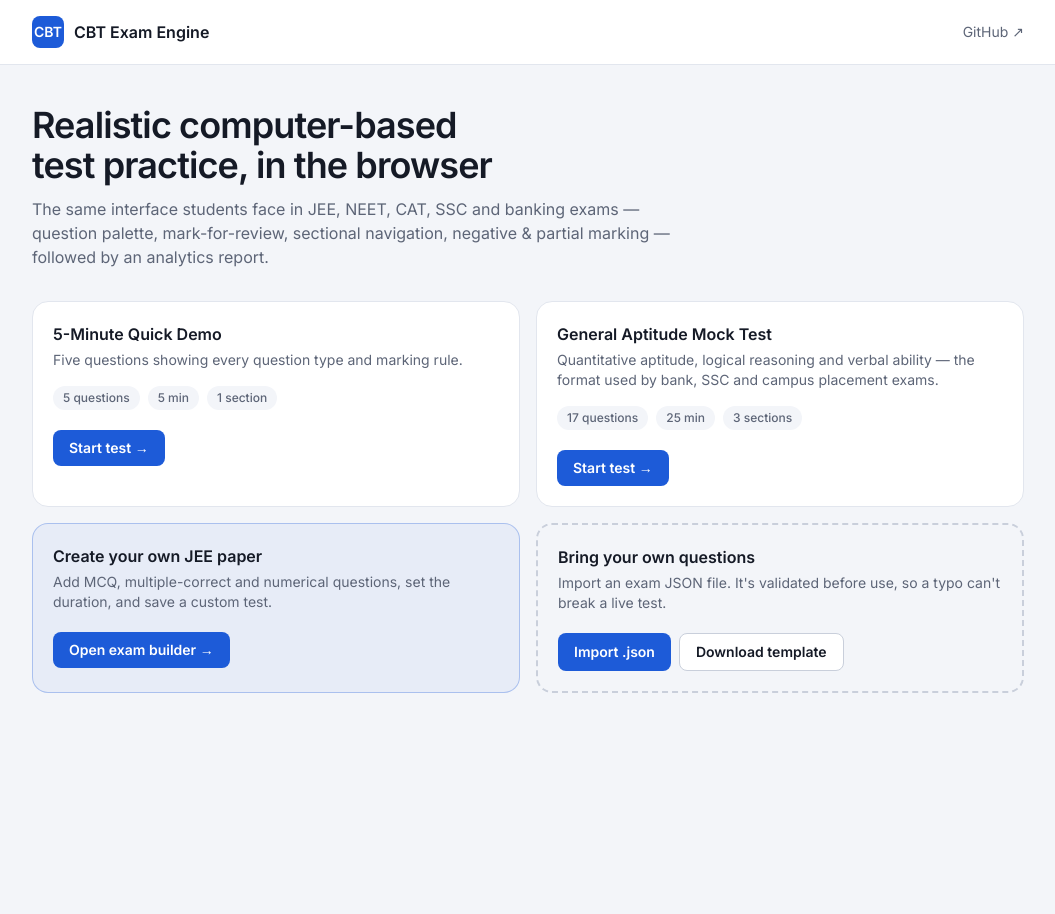
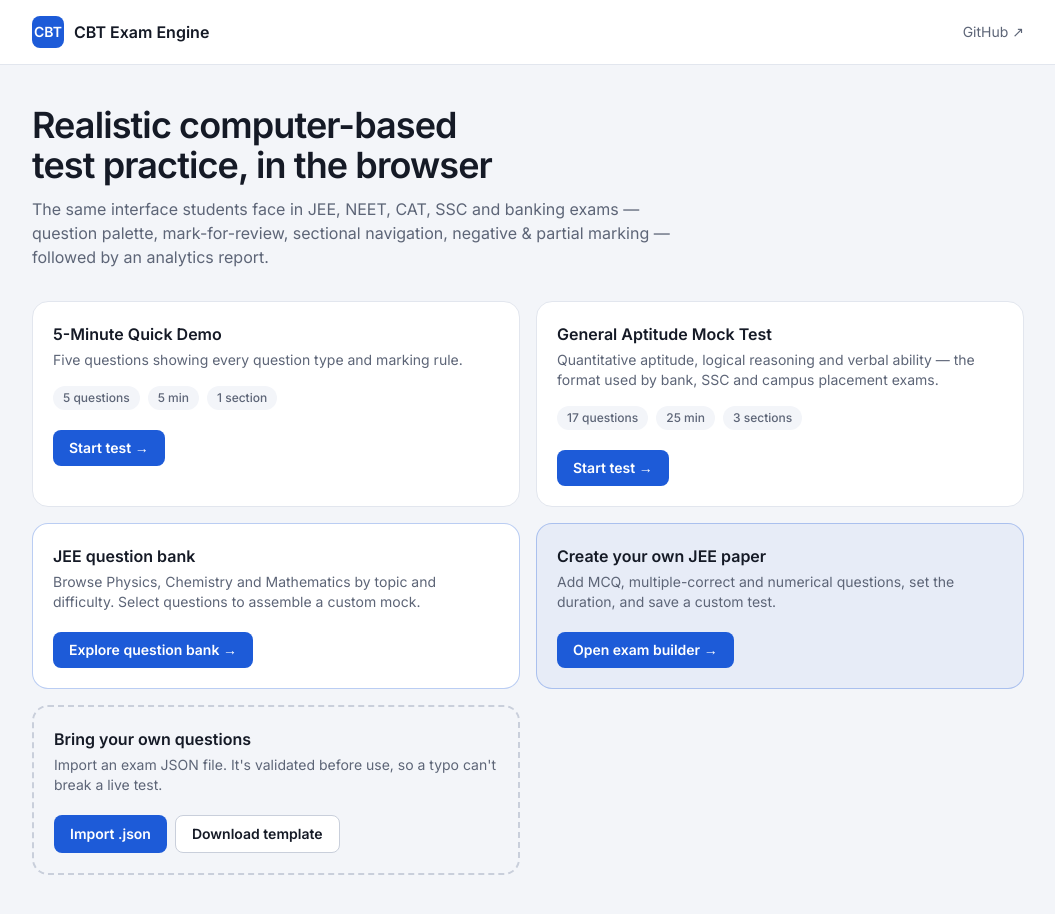
Before and after one commit to ayushverma9408/cbt-exam-engine-9408, a React (Vite) app: page / in a window 1280 px wide. Shown: the whole page, without its empty margins (112-1167 px from the left). Before the commit the page ends 800 px from the top, so only its background shows below. Built offline with nearby package versions, Linux system fonts and the light colour scheme.

Commit message:
Integrate JEE question bank into home screen

```diff
--- a/src/App.tsx
+++ b/src/App.tsx
@@ -2,6 +2,7 @@ import { useCallback, useEffect, useRef, useState } from 'react';
 import { ExamRoom, PaletteButton, btn } from './components/ExamRoom';
 import { Results } from './components/Results';
 import { ExamBuilder } from './components/ExamBuilder';
+import { QuestionBank } from './components/QuestionBank';
 import aptitude from './data/aptitude-mock.json';
 import quick from './data/quick-demo.json';
 import { reduce, startAttempt, type Action, type AttemptState } from './engine/attempt';
@@ -86,6 +87,24 @@ function Home({ onPick }: { onPick: (exam: ExamDef) => void }) {
   const [imported, setImported] = useState<ExamDef[]>(loadImported);
   const [errors, setErrors] = useState<string[] | null>(null);
   const [creating, setCreating] = useState(false);
+  const [browsingBank, setBrowsingBank] = useState(false);
+
+  if (browsingBank) {
+    return (
+      <div className="min-h-screen bg-page">
+        <QuestionBank
+          onCancel={() => setBrowsingBank(false)}
+          onCreate={(exam) => {
+            const next = [...imported.filter((item) => item.id !== exam.id), exam];
+            setImported(next);
+            saveImported(next);
+            setBrowsingBank(false);
+            onPick(exam);
+          }}
+        />
+      </div>
+    );
+  }
 
   if (creating) {
     return (
@@ -172,6 +191,16 @@ function Home({ onPick }: { onPick: (exam: ExamDef) => void }) {
               </article>
             );
           })}
+
+          <article className="flex flex-col rounded-2xl border border-brand/30 bg-white p-5">
+            <h2 className="font-semibold">JEE question bank</h2>
+            <p className="mt-1 text-sm text-muted">
+              Browse Physics, Chemistry and Mathematics by topic and difficulty. Select questions to assemble a custom mock.
+            </p>
+            <button type="button" className={`${btn('primary')} mt-5 self-start`} onClick={() => setBrowsingBank(true)}>
+              Explore question bank →
+            </button>
+          </article>
 
           <article className="flex flex-col rounded-2xl border border-brand/30 bg-brand/5 p-5">
             <h2 className="font-semibold">Create your own JEE paper</h2>
```
